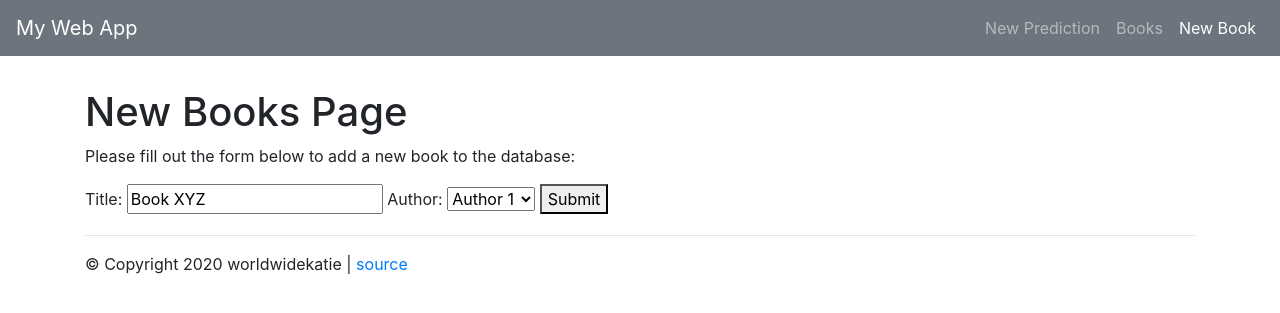
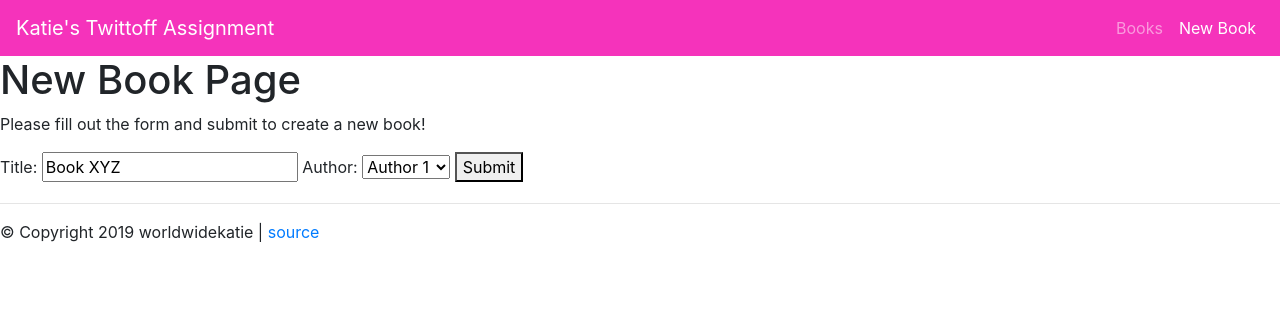
Before and after one commit to worldwidekatie/twitoff-worldwidekatie, a Flask app: page /books/new in a window 1280 px wide. Shown: the top 313 px of the page. Run offline with Flask 2, Linux system fonts and the light colour scheme; some libraries are stand-ins or nearby versions.

```diff
--- a/web_app/templates/bootstrap_layout.html
+++ b/web_app/templates/bootstrap_layout.html
@@ -1,9 +1,8 @@
-<!-- web_app/templates/layout.html -->
 <!doctype html>
 <html>
   <head>
     {% block title %}
-      <title>Katie's Twitoff Assignment</title>
+      <title>Lambda School DS Unit 3, Sprint 3</title>
     {% endblock %}
 
     <link rel="stylesheet" href="https://stackpath.bootstrapcdn.com/bootstrap/4.4.1/css/bootstrap.min.css" integrity="sha384-Vkoo8x4CGsO3+Hhxv8T/Q5PaXtkKtu6ug5TOeNV6gBiFeWPGFN9MuhOf23Q9Ifjh" crossorigin="anonymous">
@@ -29,13 +28,12 @@
     <!-- see: https://jinja.palletsprojects.com/en/2.11.x/tricks/ -->
     <!-- see: https://getbootstrap.com/docs/4.0/components/navbar/ -->
     {% set nav_links = [
-      ('/', 'prediction_form', 'New Prediction'),
       ('/books', 'books', 'Books'),
       ('/books/new', 'new_book', 'New Book')
     ] -%}
     {% set active_page = active_page|default('index') -%}
-    <nav class="navbar navbar-expand-lg navbar-dark bg-secondary">
-      <a class="navbar-brand" href="/">My Web App</a>
+    <nav class="navbar navbar-expand-lg navbar-dark" style="background-color: #f533bb;">
+      <a class="navbar-brand" href="/">Katie's Twittoff Assignment</a>
       <button class="navbar-toggler" type="button" data-toggle="collapse" data-target="#navbarNavAltMarkup" aria-controls="navbarNavAltMarkup" aria-expanded="false" aria-label="Toggle navigation">
         <span class="navbar-toggler-icon"></span>
       </button>
@@ -55,10 +53,6 @@
       </ul>
     </nav>
 
-
-
-
-    <div class="container" style="margin-top:2em;">
       <!-- PAGE CONTENTS -->
       <div id="content">
         {% block content %}
@@ -68,7 +62,7 @@
       <!-- FOOTER -->
       <div id="footer">
         <hr>
-        &copy; Copyright 2020 worldwidekatie |
+        &copy; Copyright 2019 worldwidekatie |
         <a href="https://github.com/worldwidekatie/">source</a>
       </div>
     </div>
--- a/web_app/templates/new_book.html
+++ b/web_app/templates/new_book.html
@@ -1,12 +1,11 @@
-<!-- web_app/templates/new_book.html -->
 {% extends "bootstrap_layout.html" %}
 {% set active_page = "new_book" %}
 
 {% block content %}
-    <h1>New Books Page</h1>
 
-    <p>Please fill out the form below to add a new book to the database:</p>
+    <h1>New Book Page</h1>
 
+    <p>Please fill out the form and submit to create a new book!</p>
 
     <form action="/books/create" method="POST">
 
```
Also changed, not shown: web_app/templates/books.html (+2 -7 lines), web_app/templates/prediction_form.html (+5 -13 lines), web_app/templates/prediction_results.html (+3 -12 lines).
